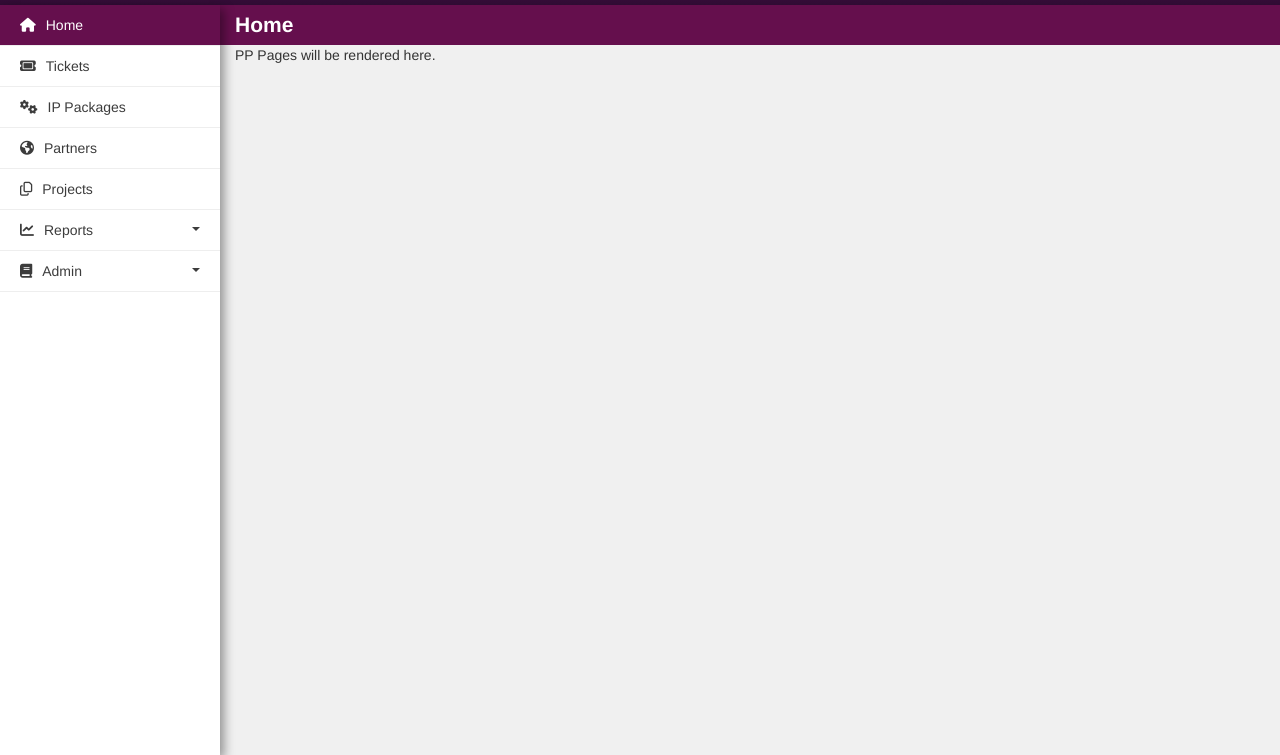
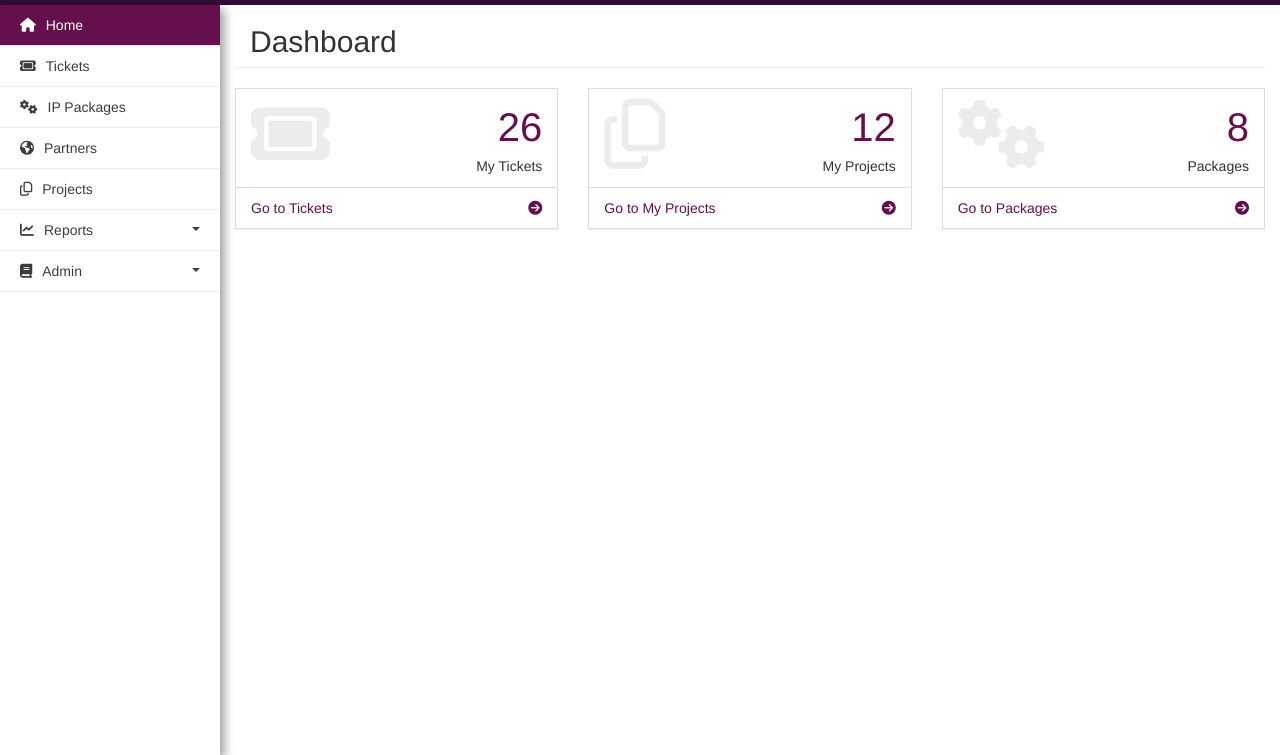
Before and after one commit to DonnyRax/PartnerPortal, a plain HTML site: page public/Index.html in a window 1280 px wide. Shown: the part 45-800 px from the top of the page. Drawn offline with nearby package versions, Linux system fonts and the light colour scheme.

Commit message:
style changes

```diff
--- a/public/Index.html
+++ b/public/Index.html
@@ -78,9 +78,81 @@
       <!-- sidebar end -->
       <!-- content -->
       <div class="content-wrapper">
-        <div class="header-bar">Home</div>
         <div class="container-fluid">
-          PP Pages will be rendered here.</div>
+            <div class="row">
+                <div class="col-lg-12">
+                    <h2 class="page-header">Dashboard</h2>
+                </div>
+            </div>
+              <div class="row">
+              <div class="col-md-4">
+                  <div class="panel panel-img">
+                      <div class="panel-heading">
+                          <div class="row">
+                              <div class="col-xs-3">
+                                  <i class="fa fa-ticket fa-5x"></i>
+                              </div>
+                              <div class="col-xs-9 text-right">
+                                  <div class="huge">26</div>
+                                  <div class="summary-info-description">My Tickets</div>
+                              </div>
+                          </div>
+                      </div>
+                      <a href="#">
+                          <div class="panel-footer">
+                              <span class="pull-left">Go to Tickets</span>
+                              <span class="pull-right"><i class="fa fa-arrow-circle-right"></i></span>
+                              <div class="clearfix"></div>
+                          </div>
+                      </a>
+                  </div>
+              </div>
+              <div class="col-md-4">
+                  <div class="panel panel-img">
+                      <div class="panel-heading">
+                          <div class="row">
+                              <div class="col-xs-3">
+                                  <i class="fa fa-files-o fa-5x"></i>
+                              </div>
+                              <div class="col-xs-9 text-right">
+                                  <div class="huge">12</div>
+                                  <div>My Projects</div>
+                              </div>
+                          </div>
+                      </div>
+                      <a href="#">
+                          <div class="panel-footer">
+                              <span class="pull-left">Go to My Projects</span>
+                              <span class="pull-right"><i class="fa fa-arrow-circle-right"></i></span>
+                              <div class="clearfix"></div>
+                          </div>
+                      </a>
+                  </div>
+              </div>
+              <div class="col-md-4">
+                  <div class="panel panel-img">
+                      <div class="panel-heading">
+                          <div class="row">
+                              <div class="col-xs-3">
+                                  <i class="fa fa-cogs fa-5x"></i>
+                              </div>
+                              <div class="col-xs-9 text-right">
+                                  <div class="huge">8</div>
+                                  <div>Packages</div>
+                              </div>
+                          </div>
+                      </div>
+                      <a href="#">
+                          <div class="panel-footer">
+                              <span class="pull-left">Go to Packages</span>
+                              <span class="pull-right"><i class="fa fa-arrow-circle-right"></i></span>
+                              <div class="clearfix"></div>
+                          </div>
+                      </a>
+                  </div>
+              </div>
+          </div>
+        </div>
       </div>
       <!-- content end -->
     </div>
--- a/public/styles/partnerportal.css
+++ b/public/styles/partnerportal.css
@@ -194,7 +194,7 @@ article, aside, dialog, figcaption, figure, footer, header, hgroup, legend, main
     left: 220px;
     right: 0;
     bottom: 0;
-    background-color: #f0f0f0;
+    background-color: #fff;
     -moz-transition: all 0.5s ease;
     -o-transition: all 0.5s ease;
     -webkit-transition: all 0.5s ease;
@@ -215,6 +215,37 @@ article, aside, dialog, figcaption, figure, footer, header, hgroup, legend, main
     color: #fff;
     font-weight: bold;
     font-size: 1.5em;
+}
+
+.page-header {
+    padding-right: 15px;
+    padding-left: 15px;
+    padding-bottom: 9px;
+    margin: 20px 0;
+    border-bottom: 1px solid #eee;
+}
+
+/* dashboard styles */
+.huge {
+    font-size: 40px;
+    color: #650f4d;
+}
+
+.panel-img {
+    border-color: #ddd;
+    border-radius: 0;
+}
+
+.panel-img .panel-heading i.fa {
+    color: #ececec;
+}
+
+
+.panel-img .panel-footer {
+    padding: 10px 15px;
+    background-color: #fff;
+    border-top: 1px solid #ddd;
+    color: #650f4d;
 }
 
 /* media queries */
```
